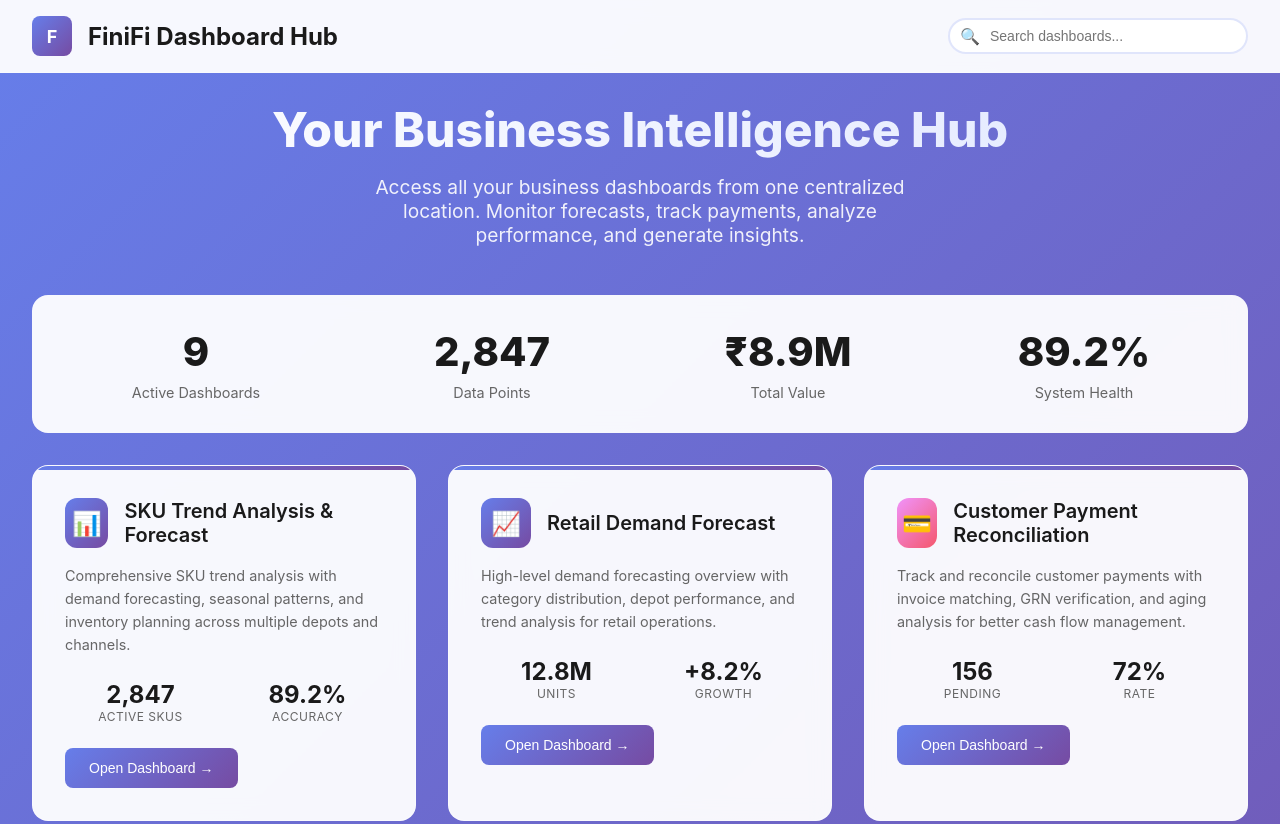
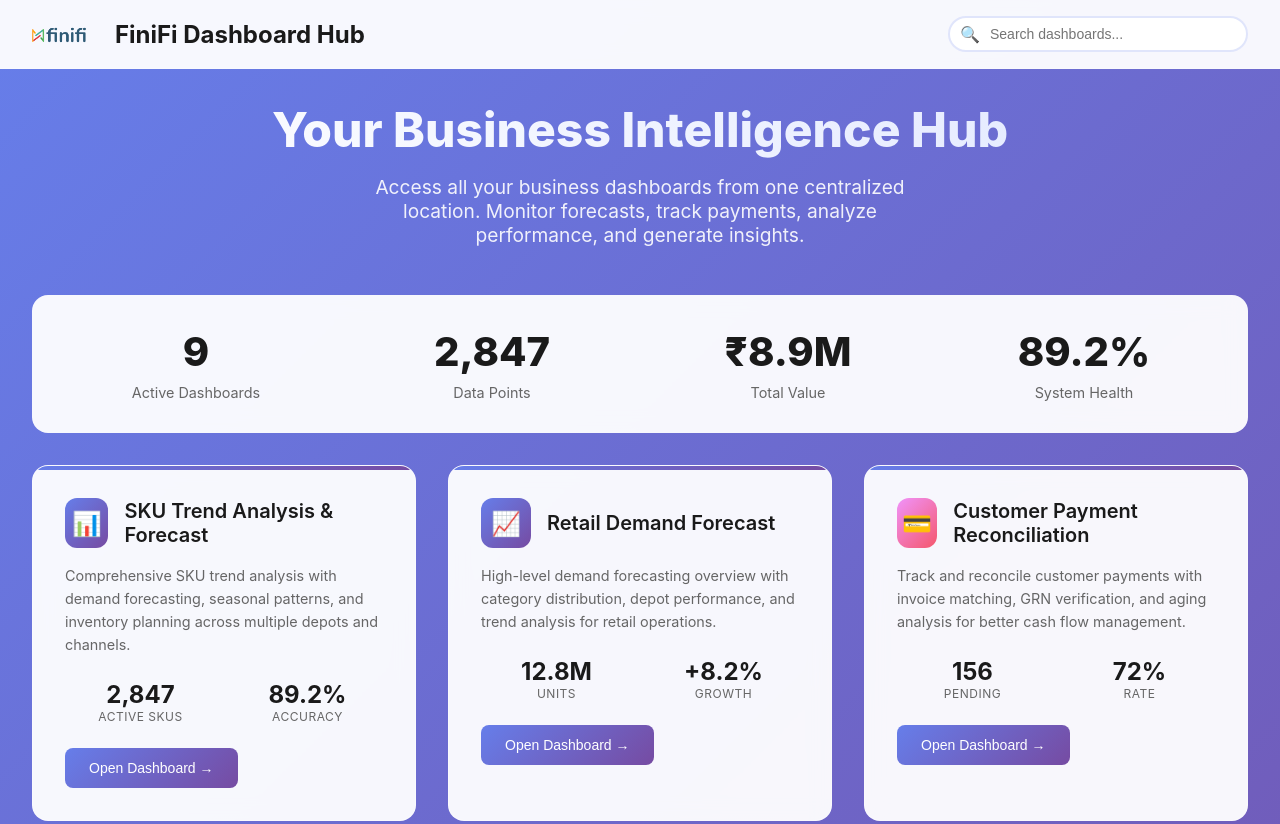
Before and after one commit to infiniteplay/hub, a plain HTML site: page index.html in a window 1280 px wide. Shown: the top 824 px of the page. Drawn offline with Linux system fonts and the light colour scheme.

Commit message:
Update index.html

```diff
--- a/index.html
+++ b/index.html
@@ -388,7 +388,7 @@
     <nav class="navbar" id="navbar">
         <div class="navbar-content">
             <div class="logo-section">
-                <div class="logo">F</div>
+                <img src="logo-finifi.png" alt="FiniFi Logo" style="height: 25px;">
                 <div class="brand-text">FiniFi Dashboard Hub</div>
             </div>
             <div class="nav-actions">
```
